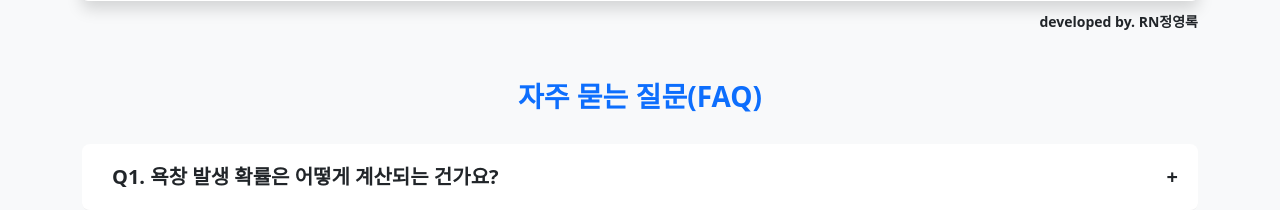
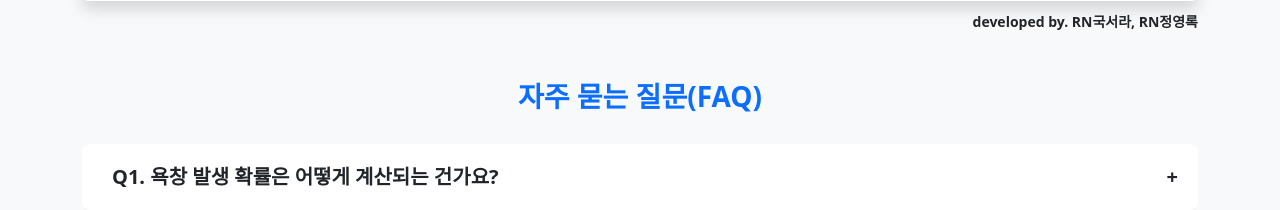
Before and after one commit to YeongrokJeong/ICUWOC, a Flask app: page / in a window 1280 px wide. Shown: the part 659-869 px from the top of the page. Run offline with Flask 3, Linux system fonts and the light colour scheme; parts of the project's set-up code (start-up, migrations or seed data) failed here and were passed over.

Commit message:
Add files via upload

```diff
--- a/templates/index.html
+++ b/templates/index.html
@@ -102,7 +102,7 @@
     </div>
 
     <div style="text-align: right; margin-top: 10px; font-size: 14px; font-weight: bold;">
-        developed by. RN정영록
+        developed by. RN국서라, RN정영록
     </div>
 
     <!-- QnA 섹션 -->
```
